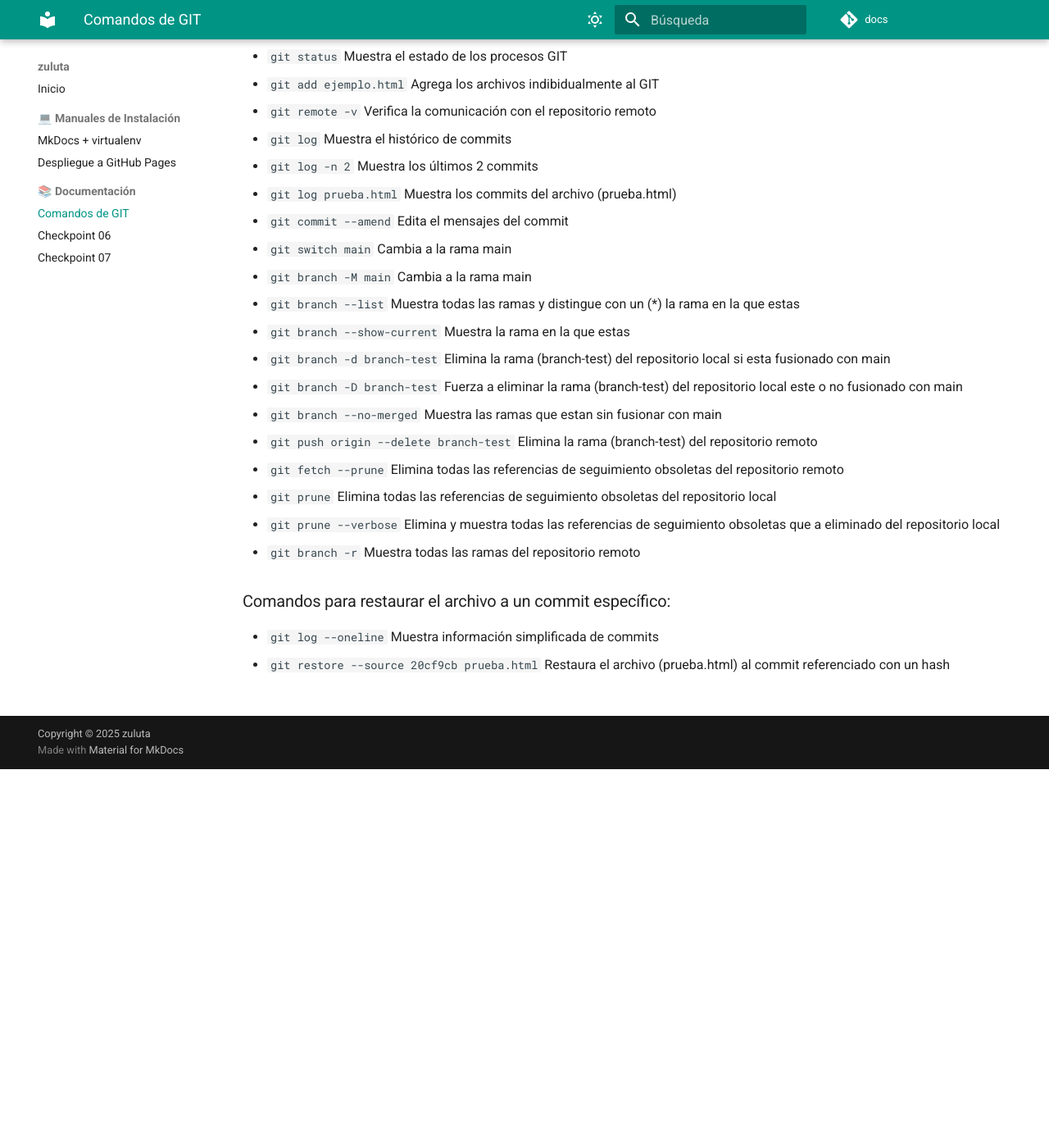
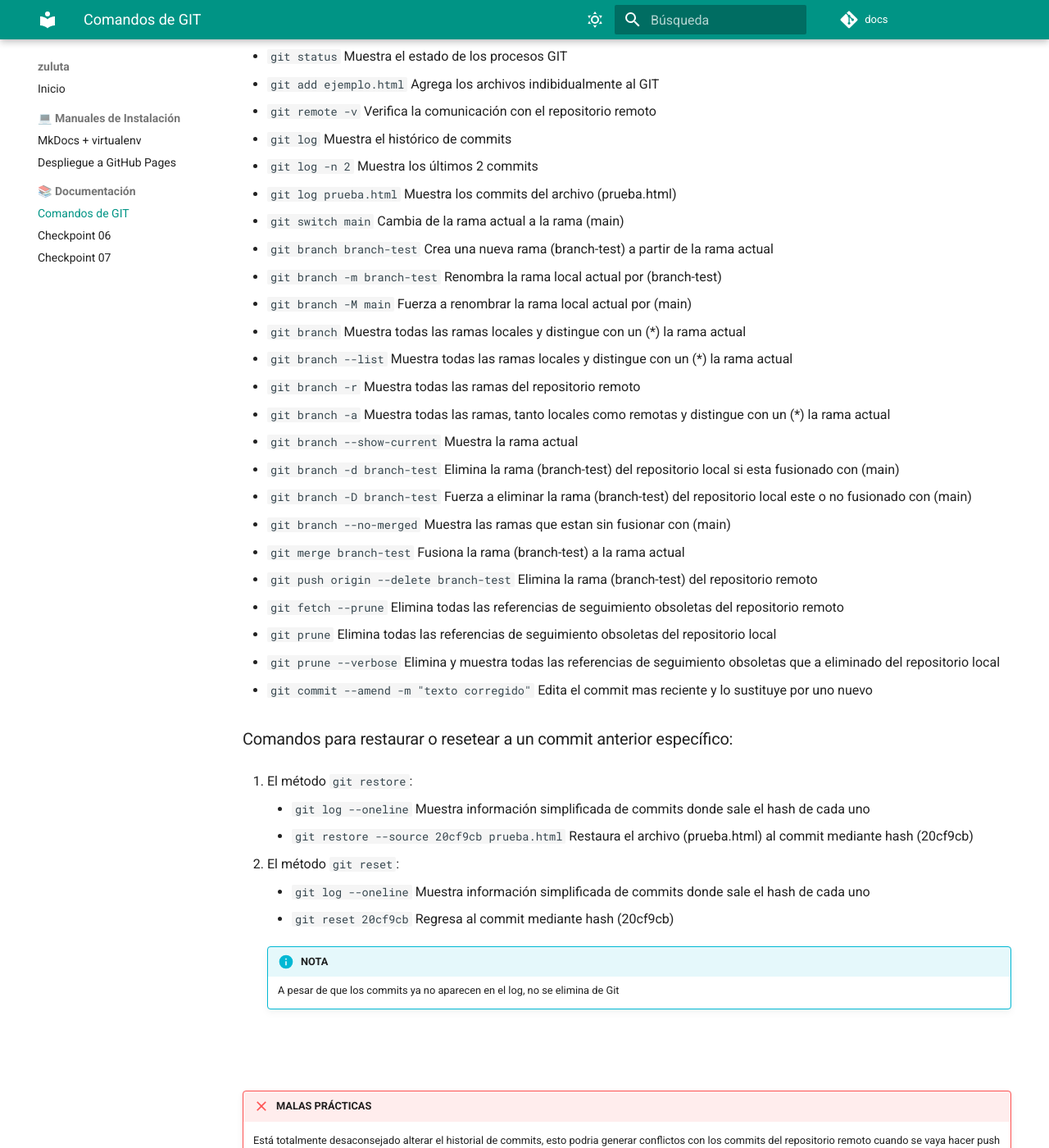
Before and after one commit to zuluta/docs, an MkDocs documentation site: the page built from docs/comandos_git.md, in a window 1280 px wide and 1400 px high, scrolled down 850 px. Shown: the whole window at 82% size. Built offline with MkDocs 1.6.1 and Material for MkDocs 9.7.7, drawn with Linux system fonts in a browser that asks for light colours; comment, search, counter and statistics services are not loaded; before the commit the page ends 1788 px from its top, so only the background shows below that; some of the changed text lies outside the part shown.

Commit message:
actualizar contenido

```diff
--- a/docs/comandos_git.md
+++ b/docs/comandos_git.md
@@ -10,7 +10,7 @@ hide:
 
   - `git init` Iniciar GIT
   - `git add .` Agrega todos los archivos al GIT
-  - `git commit -m 'primer commit'` Agrega un commit
+  - `git commit -m "primer commit"` Agrega un commit
 
 ### Comandos para sincrinizar por primera vez GIT con GitHub desde terminal de VSCode:
 
@@ -22,8 +22,8 @@ hide:
 
   - `git init` Iniciar GIT
   - `git add .` Agrega todos los archivos al GIT
-  - `git commit -m 'primer commit'` Agrega un commit
-  - `git branch -M main` Cambia a la rama main
+  - `git commit -m "primer commit"` Agrega un commit
+  - `git branch -M main` Fuerza a renombrar la rama local actual por (main)
   - `git remote add origin https://github.com/usuario/mi_repositorio.git` Asigna url del repositorio GitHub
   - `git remote -v` Verifica la comunicación con el repositorio remoto
   - `git status` Muestra el estado de los procesos GIT
@@ -37,23 +37,52 @@ hide:
   - `git log` Muestra el histórico de commits
   - `git log -n 2` Muestra los últimos 2 commits
   - `git log prueba.html` Muestra los commits del archivo (prueba.html)
-  - `git commit --amend` Edita el mensajes del commit
-  - `git switch main` Cambia a la rama main
-  - `git branch -M main` Cambia a la rama main
-  - `git branch --list` Muestra todas las ramas y distingue con un (*) la rama en la que estas
-  - `git branch --show-current` Muestra la rama en la que estas
-  - `git branch -d branch-test` Elimina la rama (branch-test) del repositorio local si esta fusionado con main
-  - `git branch -D branch-test` Fuerza a eliminar la rama (branch-test) del repositorio local este o no fusionado con main
-  - `git branch --no-merged` Muestra las ramas que estan sin fusionar con main
+  - `git switch main` Cambia de la rama actual a la rama (main)
+  - `git branch branch-test` Crea una nueva rama (branch-test) a partir de la rama actual
+  - `git branch -m branch-test` Renombra la rama local actual por (branch-test)
+  - `git branch -M main` Fuerza a renombrar la rama local actual por (main)
+  - `git branch` Muestra todas las ramas locales y distingue con un (*) la rama actual
+  - `git branch --list` Muestra todas las ramas locales y distingue con un (*) la rama actual
+  - `git branch -r` Muestra todas las ramas del repositorio remoto
+  - `git branch -a` Muestra todas las ramas, tanto locales como remotas y distingue con un (*) la rama actual
+  - `git branch --show-current` Muestra la rama actual
+  - `git branch -d branch-test` Elimina la rama (branch-test) del repositorio local si esta fusionado con (main)
+  - `git branch -D branch-test` Fuerza a eliminar la rama (branch-test) del repositorio local este o no fusionado con (main)
+  - `git branch --no-merged` Muestra las ramas que estan sin fusionar con (main)
+  - `git merge branch-test` Fusiona la rama (branch-test) a la rama actual
   - `git push origin --delete branch-test` Elimina la rama (branch-test) del repositorio remoto
   - `git fetch --prune` Elimina todas las referencias de seguimiento obsoletas del repositorio remoto
   - `git prune` Elimina todas las referencias de seguimiento obsoletas del repositorio local
   - `git prune --verbose` Elimina y muestra todas las referencias de seguimiento obsoletas que a eliminado del repositorio local
-  - `git branch -r` Muestra todas las ramas del repositorio remoto
+  - `git commit --amend -m "texto corregido"` Edita el commit mas reciente y lo sustituye por uno nuevo
 
-### Comandos para restaurar el archivo a un commit específico:
+### Comandos para restaurar o resetear a un commit anterior específico:
 
-  - `git log --oneline` Muestra información simplificada de commits
-  - `git restore --source 20cf9cb prueba.html` Restaura el archivo (prueba.html) al commit referenciado con un hash
+  1. El método `git restore`:
+
+    - `git log --oneline` Muestra información simplificada de commits donde sale el hash de cada uno
+    - `git restore --source 20cf9cb prueba.html` Restaura el archivo (prueba.html) al commit mediante hash (20cf9cb)
+
+  2. El método `git reset`:
+
+    - `git log --oneline` Muestra información simplificada de commits donde sale el hash de cada uno
+    - `git reset 20cf9cb` Regresa al commit mediante hash (20cf9cb)
+
+    !!! info "NOTA"
+        A pesar de que los commits ya no aparecen en el log, no se elimina de Git
 <br>
 <br>
+
+!!! failure "MALAS PRÁCTICAS"
+    Está totalmente desaconsejado alterar el historial de commits, esto podria generar conflictos con los commits del repositorio remoto cuando se vaya hacer push o pull por cualquiera de los miembros, intenta siempre trabajar hacia adelante. Por lo general, está bien hacer este tipo de cambios en su propio repositorio local.
+
+!!! success "BUENAS PRÁCTICAS"
+    El mensaje del commit se escribe en presente, debe ser corto y conciso, no utilizar puntos ni puntos suspensivos al final.
+
+      1. Ejemplo commit: `remove a random notification`
+      2. Ejemplo commit: `add a new search feature`
+      3. Ejemplo commit: `change the default system color`
+      4. Ejemplo commit: `fix a problem with the topbar`
+
+<br>
+<br>
```
Also changed, not shown: site/comandos_git/index.html, site/search/search_index.json.
